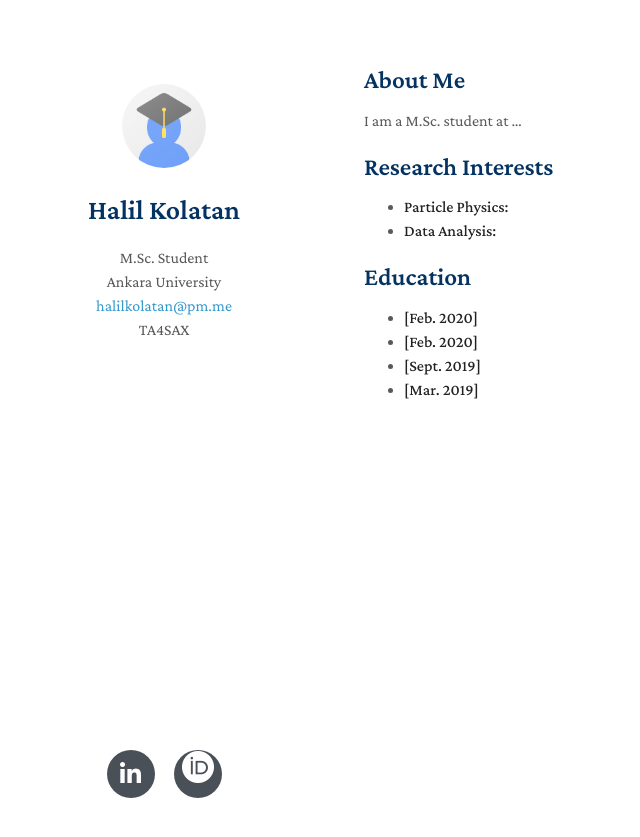
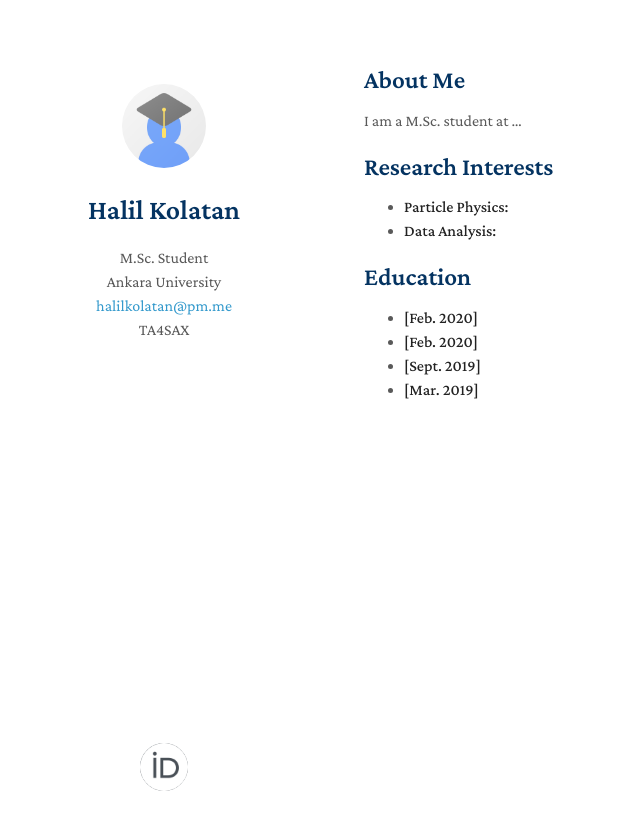
Before and after one commit to Sw4yter/sw4yter.github.io, a Jekyll site: the page built from index.md, in a window 1280 px wide. Shown: the top 837 px of the page, without its empty margins (106-746 px from the left). Built offline with Jekyll 4.4.1, drawn with Linux system fonts in a browser that asks for light colours; nearby versions of some CDN libraries; a style sheet for code colours, icons or effects is not loaded; our own code applies the rules of GitHub Pages for plain Markdown files.

Commit message:
Update homepage.html

```diff
--- a/_layouts/homepage.html
+++ b/_layouts/homepage.html
@@ -58,15 +58,9 @@
       </section>
       <footer>
         <div class="social-icons">
-
-          {% if site.linkedin %}
-          <a href="{{ site.linkedin }}" target="_blank">
-            <i class="fab fa-linkedin-in"></i>
-          </a>
-          {% endif %}
           {% if site.orcid %}
           <a href="{{ site.orcid}}" target="_blank">
-          <img src="/assets/img/ORCID-iD_icon_reversed_128x128.png" width="32"/>
+          <img src="/assets/img/ORCID-iD_icon_reversed_128x128.png" width="48"/>
           </a>
           {% endif %}
         </div>
```
